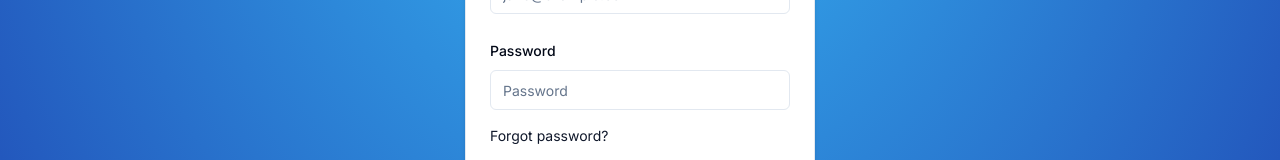
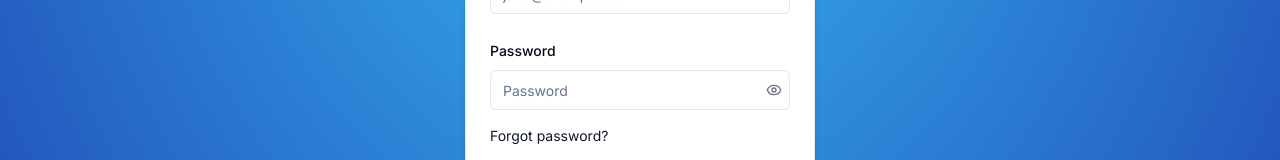
Before and after one commit to Olawill/trailblazerYYC-Choir, a Next.js app: page /auth/login in a window 1280 px wide. Shown: the part 286-446 px from the top of the page. Built offline with nearby package versions, Linux system fonts and the light colour scheme; no server answers.

Commit message:
Add password reveal button

```diff
--- a/components/auth/login-form.tsx
+++ b/components/auth/login-form.tsx
@@ -23,12 +23,11 @@ import { FormError } from "@/components/form-error";
 import { FormSuccess } from "@/components/form-success";
 import { login } from "@/actions/login";
 import { useTransition, useState } from "react";
-import { Loader2 } from "lucide-react";
+import { Eye, EyeOff, Loader2 } from "lucide-react";
 import Link from "next/link";
 import {
   InputOTP,
   InputOTPGroup,
-  InputOTPSeparator,
   InputOTPSlot,
 } from "@/components/ui/input-otp";
 import { useSearchParams } from "next/navigation";
@@ -45,6 +44,7 @@ export const LoginForm = () => {
   const [success, setSuccess] = useState<string | undefined>("");
 
   const [showTwoFactor, setShowTwoFactor] = useState(false);
+  const [showPassword, setShowPassword] = useState(false);
 
   const [codeValue, setCodeValue] = useState("");
 
@@ -163,12 +163,26 @@ export const LoginForm = () => {
                     <FormItem>
                       <FormLabel>Password</FormLabel>
                       <FormControl>
-                        <Input
-                          disabled={isPending}
-                          {...field}
-                          placeholder="Password"
-                          type="password"
-                        />
+                        <div className="flex items-center relative">
+                          <Input
+                            disabled={isPending}
+                            {...field}
+                            placeholder="Password"
+                            type={showPassword ? "text" : "password"}
+                            className="w-full"
+                          />
+                          {!showPassword ? (
+                            <Eye
+                              className="w-4 h-4 text-gray-500 absolute right-2 z-50"
+                              onClick={() => setShowPassword((prev) => !prev)}
+                            />
+                          ) : (
+                            <EyeOff
+                              className="w-4 h-4 text-gray-500 absolute right-2 z-50"
+                              onClick={() => setShowPassword((prev) => !prev)}
+                            />
+                          )}
+                        </div>
                       </FormControl>
 
                       <Button
--- a/components/auth/new-password-form.tsx
+++ b/components/auth/new-password-form.tsx
@@ -22,7 +22,7 @@ import { FormError } from "@/components/form-error";
 import { FormSuccess } from "@/components/form-success";
 
 import { useTransition, useState } from "react";
-import { Loader2 } from "lucide-react";
+import { Eye, EyeOff, Loader2 } from "lucide-react";
 import { useSearchParams } from "next/navigation";
 import { newPassword } from "@/actions/new-password";
 
@@ -30,6 +30,8 @@ export const NewPasswordForm = () => {
   const [isPending, startTransition] = useTransition();
   const [error, setError] = useState<string | undefined>("");
   const [success, setSuccess] = useState<string | undefined>("");
+
+  const [showPassword, setShowPassword] = useState(false);
 
   const searchParams = useSearchParams();
   const token = searchParams.get("token");
@@ -70,12 +72,25 @@ export const NewPasswordForm = () => {
                 <FormItem>
                   <FormLabel>Password</FormLabel>
                   <FormControl>
-                    <Input
-                      disabled={isPending}
-                      {...field}
-                      placeholder="Enter new password..."
-                      type="password"
-                    />
+                    <div className="flex items-center relative">
+                      <Input
+                        disabled={isPending}
+                        {...field}
+                        placeholder="Enter new password..."
+                        type={showPassword ? "text" : "password"}
+                      />
+                      {!showPassword ? (
+                        <Eye
+                          className="w-4 h-4 text-gray-500 absolute right-2 z-50"
+                          onClick={() => setShowPassword((prev) => !prev)}
+                        />
+                      ) : (
+                        <EyeOff
+                          className="w-4 h-4 text-gray-500 absolute right-2 z-50"
+                          onClick={() => setShowPassword((prev) => !prev)}
+                        />
+                      )}
+                    </div>
                   </FormControl>
                   <FormMessage />
                 </FormItem>
--- a/components/auth/register-form.tsx
+++ b/components/auth/register-form.tsx
@@ -23,12 +23,14 @@ import { FormSuccess } from "@/components/form-success";
 import { register } from "@/actions/register";
 import { useTransition, useState } from "react";
 
-import { Loader2 } from "lucide-react";
+import { Eye, EyeOff, Loader2 } from "lucide-react";
 
 export const RegisterForm = () => {
   const [isPending, startTransition] = useTransition();
   const [error, setError] = useState<string | undefined>("");
   const [success, setSuccess] = useState<string | undefined>("");
+
+  const [showPassword, setShowPassword] = useState(false);
 
   const form = useForm<z.infer<typeof RegisterSchema>>({
     resolver: zodResolver(RegisterSchema),
@@ -108,12 +110,25 @@ export const RegisterForm = () => {
                 <FormItem>
                   <FormLabel>Password</FormLabel>
                   <FormControl>
-                    <Input
-                      disabled={isPending}
-                      {...field}
-                      placeholder="Password"
-                      type="password"
-                    />
+                    <div className="flex items-center relative">
+                      <Input
+                        disabled={isPending}
+                        {...field}
+                        placeholder="Password"
+                        type={showPassword ? "text" : "password"}
+                      />
+                      {!showPassword ? (
+                        <Eye
+                          className="w-4 h-4 text-gray-500 absolute right-2 z-50"
+                          onClick={() => setShowPassword((prev) => !prev)}
+                        />
+                      ) : (
+                        <EyeOff
+                          className="w-4 h-4 text-gray-500 absolute right-2 z-50"
+                          onClick={() => setShowPassword((prev) => !prev)}
+                        />
+                      )}
+                    </div>
                   </FormControl>
                   <FormMessage />
                 </FormItem>
```
